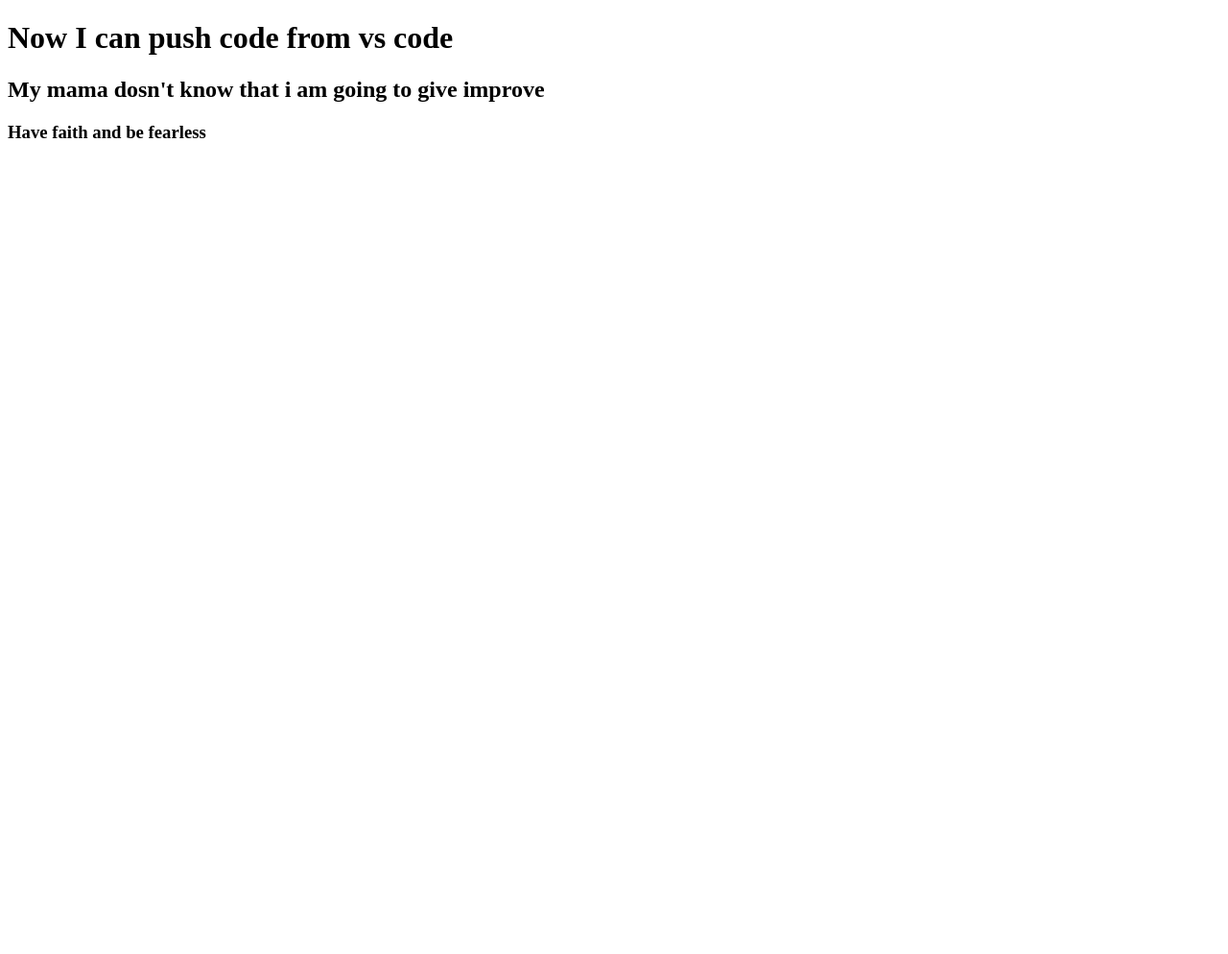
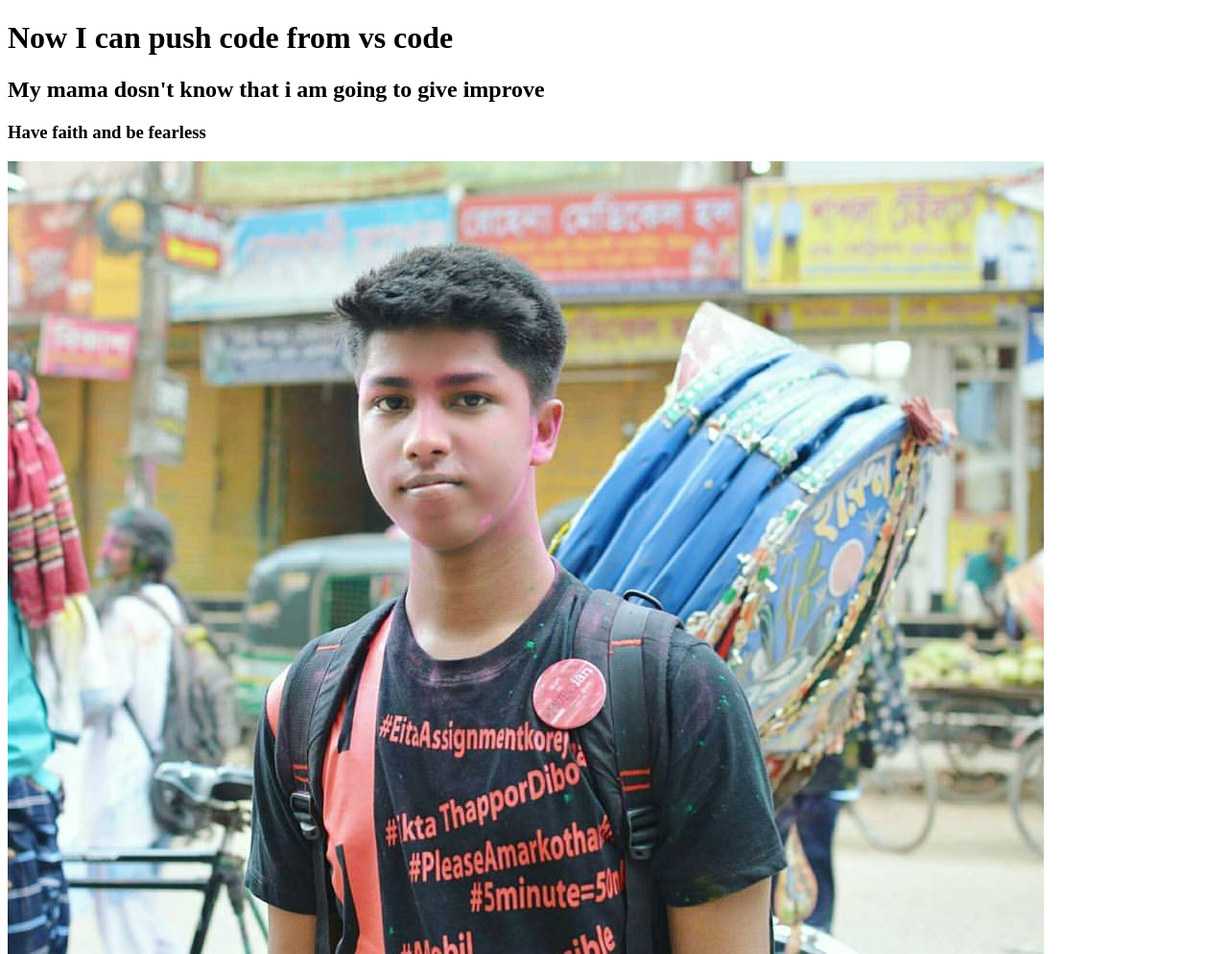
Before and after one commit to kmminhaz/first-web-dev-repo, a plain HTML site: page index.htm in a window 1280 px wide. Shown: the whole page at 96% size. Before the commit the page ends 800 px from the top, so only its background shows below. Drawn offline with Linux system fonts and the light colour scheme.

Commit message:
Added my Image

```diff
--- a/index.html
+++ b/index.htm
@@ -10,5 +10,6 @@
     <h1> Now I can push code from vs code </h1>
     <h2> My mama dosn't know that i am going to give improve </h2>
     <h3> Have faith and be fearless </h3>
+    <img src="minhaz.JPG" alt="">
 </body>
 </html>
```
Also changed, not shown: minhaz.jpg (added).
